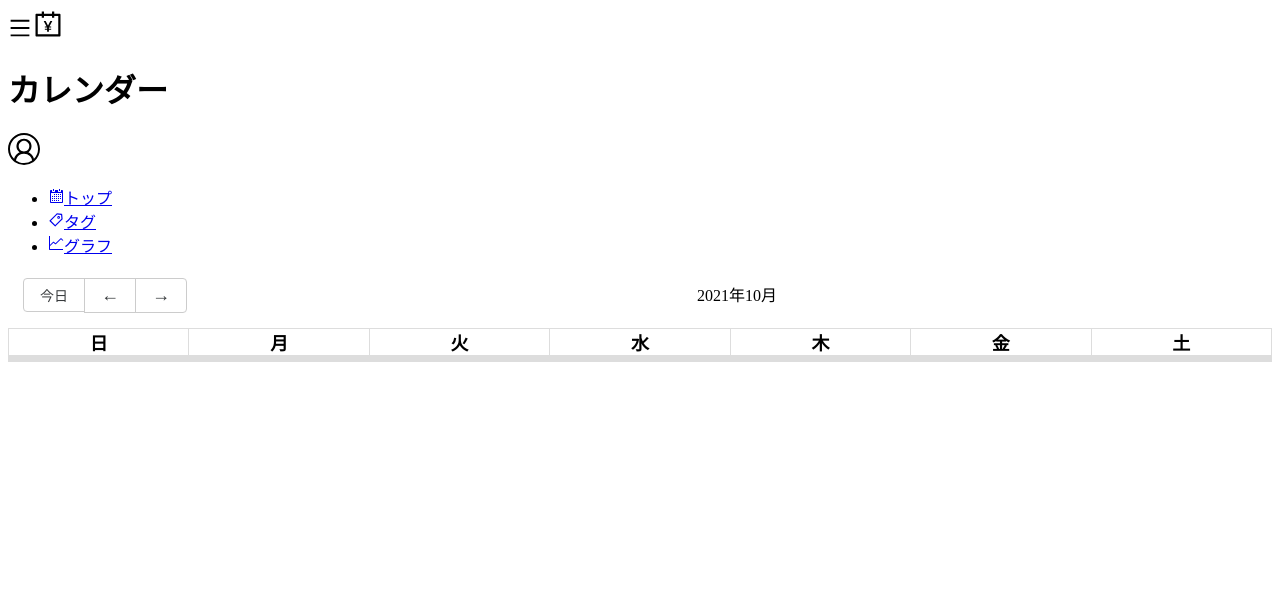
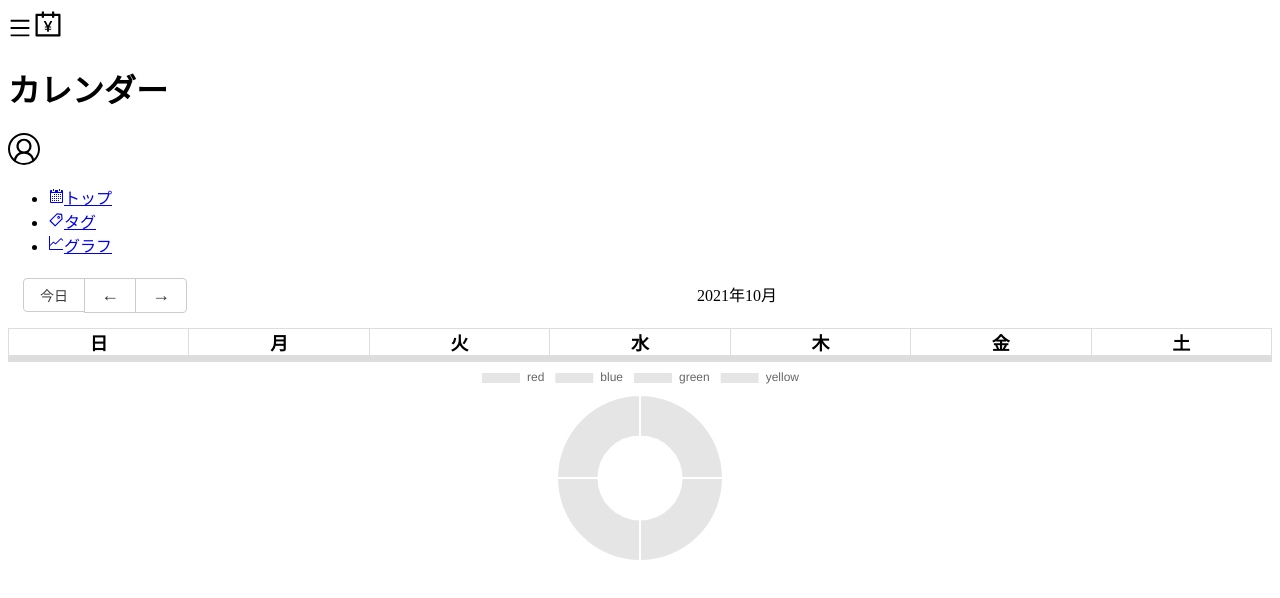
Before and after one commit to masasami/money-management-app, a Next.js app: page /top in a window 1280 px wide. Shown: the top 598 px of the page. Built offline with nearby package versions, Linux system fonts and the light colour scheme.

Commit message:
ドーナツチャートを表示

```diff
--- /dev/null
+++ b/components/DoughnutChart.tsx
@@ -0,0 +1,24 @@
+import { Doughnut } from 'react-chartjs-2'
+
+const DoughnutChart = () => {
+  return (
+    <Doughnut
+      data={{
+        labels: ['red', 'blue', 'green', 'yellow'],
+        datasets: [
+          {
+            label: 'データ',
+            data: [10, 10, 10, 10],
+          },
+        ],
+      }}
+      width={200}
+      height={200}
+      options={{
+        maintainAspectRatio: false,
+      }}
+    />
+  )
+}
+
+export default DoughnutChart
--- a/pages/top.tsx
+++ b/pages/top.tsx
@@ -6,6 +6,7 @@ import type { NextPage } from 'next'
 import Layout from 'components/Layout'
 import Debit from 'components/Debit'
 import Credit from 'components/Credit'
+import DoughnutChart from 'components/DoughnutChart'
 
 const Top: NextPage = () => {
   const records = [
@@ -51,7 +52,9 @@ const Top: NextPage = () => {
           endAccessor="dt_end"
         />
 
-        <div className="max-w-min max-h-min"></div>
+        <div className="max-w-min max-h-min">
+          <DoughnutChart />
+        </div>
       </div>
     </Layout>
   )
```
